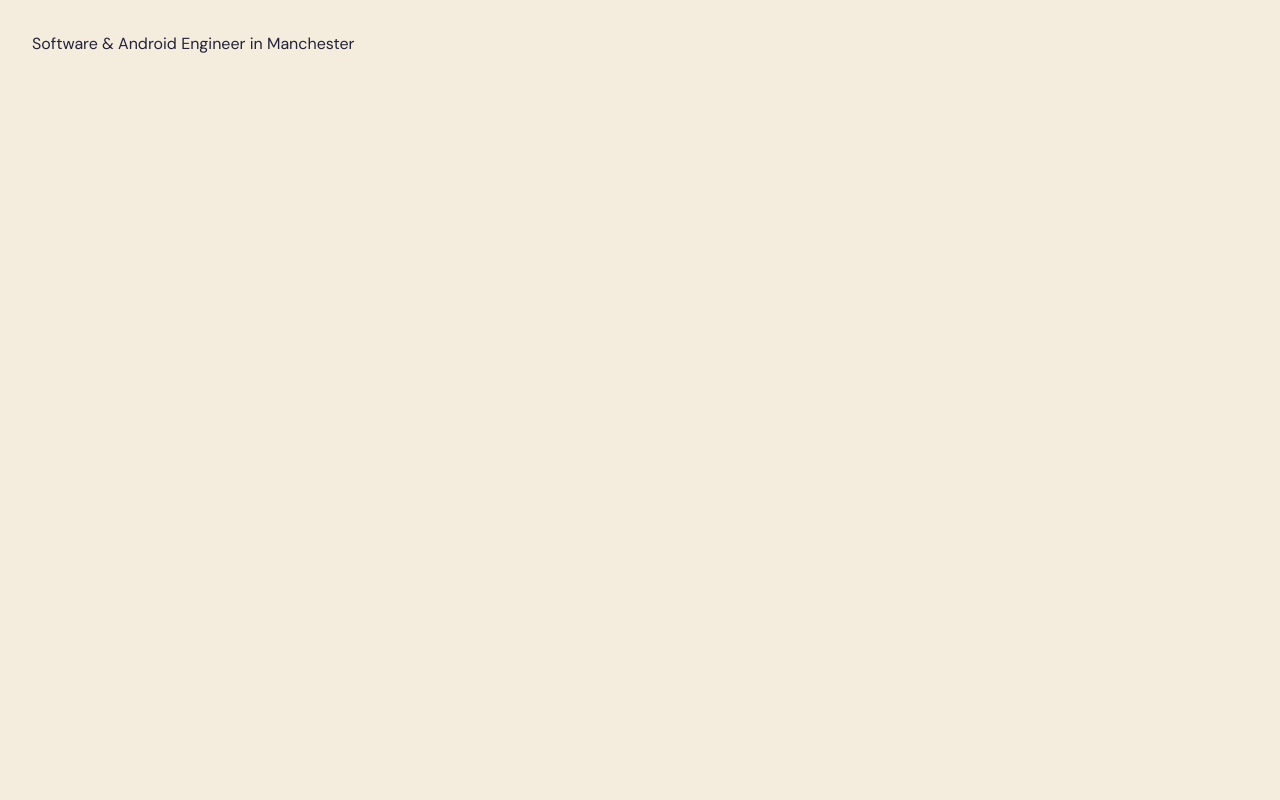
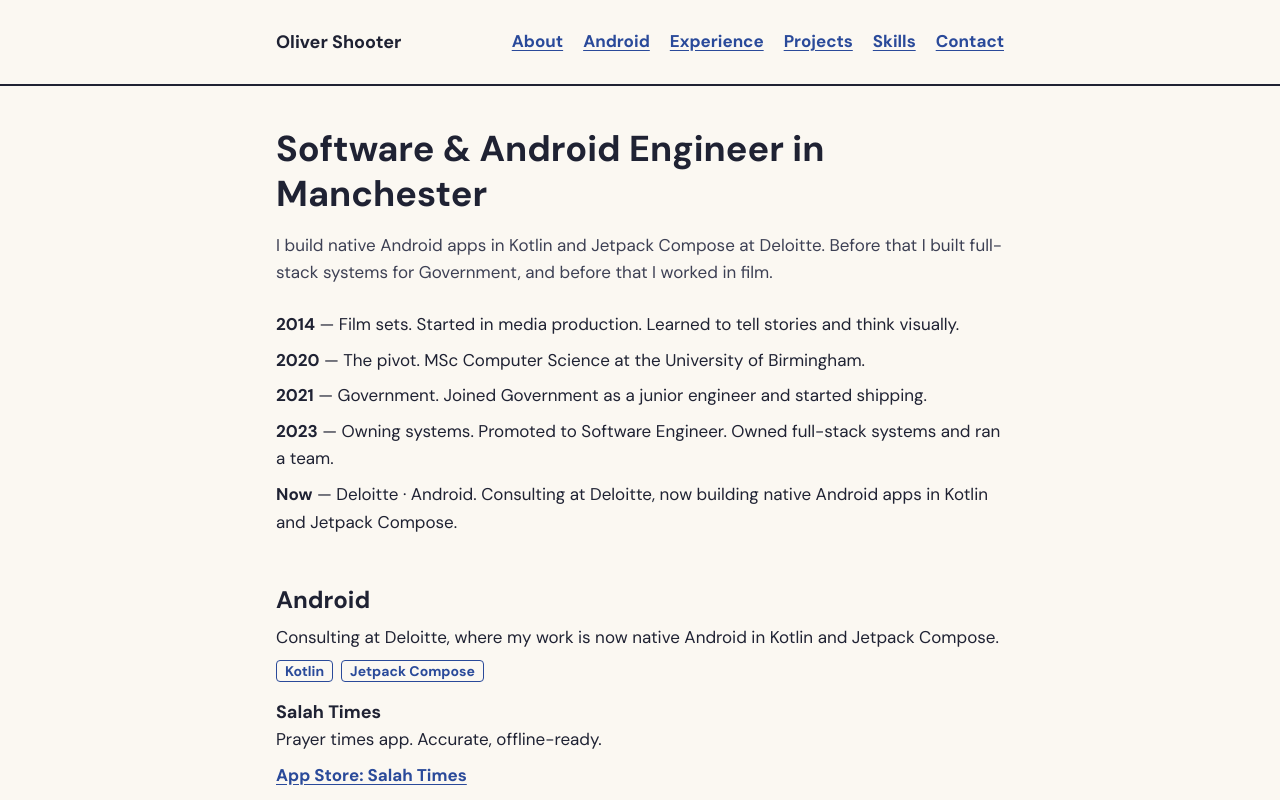
Before and after one commit to olivershooter/portfolio, a React (Vite) app: page /quick in a window 1280 px wide. Shown: the top 800 px of the page. Built offline with nearby package versions, Linux system fonts and the light colour scheme.

Commit message:
feat: build The Quick Read page (WCAG 2.2 AA)
Checked: 320px reflow with no horizontal scroll (iframe harness), dark theme
renders with visible underlined links; axe clean in tests.

```diff
--- a/src/pages/QuickRead.tsx
+++ b/src/pages/QuickRead.tsx
@@ -1,9 +1,241 @@
-import { profile } from '../content'
+import { Link } from 'react-router-dom'
+import ExternalLink from '../components/ExternalLink'
+import SwitchVersionLink from '../components/SwitchVersionLink'
+import {
+	currentRole,
+	experience,
+	mobileProjects,
+	profile,
+	projects,
+	skills,
+	type Project
+} from '../content'
+
+const NAV = [
+	{ id: 'about', label: 'About' },
+	{ id: 'android', label: 'Android' },
+	{ id: 'experience', label: 'Experience' },
+	{ id: 'projects', label: 'Projects' },
+	{ id: 'skills', label: 'Skills' },
+	{ id: 'contact', label: 'Contact' }
+] as const
+
+const LINK_LABELS: Readonly<Record<keyof Project['links'], string>> = {
+	live: 'Live site',
+	appStore: 'App Store',
+	playStore: 'Google Play',
+	github: 'GitHub'
+}
+
+const YEAR = new Date().getFullYear()
+
+function StackTags({ items }: { readonly items: readonly string[] }) {
+	return (
+		<ul className='mt-2 flex flex-wrap gap-2' aria-label='Tech stack'>
+			{items.map(item => (
+				<li
+					key={item}
+					className='rounded border border-quick-link px-2 text-sm font-semibold text-quick-link'
+				>
+					{item}
+				</li>
+			))}
+		</ul>
+	)
+}
+
+function ProjectLinks({ project }: { readonly project: Project }) {
+	const entries = Object.entries(project.links) as [
+		keyof Project['links'],
+		string
+	][]
+	return (
+		<p className='mt-2 flex flex-wrap gap-4'>
+			{entries.map(([kind, href]) => (
+				<ExternalLink key={kind} href={href} className='quick-link'>
+					{`${LINK_LABELS[kind]}: ${project.name}`}
+				</ExternalLink>
+			))}
+		</p>
+	)
+}
 
 export default function QuickRead() {
+	const role = currentRole()
+	const [city] = profile.location.split(',')
 	return (
-		<main className='quick p-8'>
-			<h1>{`${profile.title} in ${profile.location.split(',')[0]}`}</h1>
-		</main>
+		<div className='quick min-h-screen bg-quick-bg font-body text-[17px] leading-relaxed text-quick-text'>
+			<header className='border-b-2 border-quick-rule'>
+				<a
+					href='#main'
+					className='sr-only focus:not-sr-only focus:absolute focus:left-3 focus:top-3 focus:z-10 focus:bg-quick-text focus:px-3 focus:py-2 focus:text-quick-bg'
+				>
+					Skip to content
+				</a>
+				<div className='mx-auto flex max-w-3xl flex-wrap items-center justify-between gap-4 px-5 py-6'>
+					<p className='text-lg font-bold'>{profile.name}</p>
+					<nav aria-label='Sections'>
+						<ul className='flex flex-wrap gap-x-5 gap-y-2'>
+							{NAV.map(item => (
+								<li key={item.id}>
+									<a
+										className='quick-link inline-block py-1'
+										href={`#${item.id}`}
+									>
+										{item.label}
+									</a>
+								</li>
+							))}
+						</ul>
+					</nav>
+				</div>
+			</header>
+
+			<main id='main' tabIndex={-1} className='mx-auto max-w-3xl px-5 py-10'>
+				<section id='about' aria-labelledby='about-heading'>
+					<h1
+						id='about-heading'
+						className='text-4xl font-extrabold leading-tight'
+					>
+						{`${profile.title} in ${city}`}
+					</h1>
+					<p className='mt-4 max-w-prose text-quick-muted'>
+						{profile.shortBio}
+					</p>
+					<ol className='mt-6 space-y-2'>
+						{profile.story.map(beat => (
+							<li key={beat.year}>
+								<span className='font-bold'>{beat.year}</span>
+								{` — ${beat.title}. ${beat.text}`}
+							</li>
+						))}
+					</ol>
+				</section>
+
+				<section
+					id='android'
+					aria-labelledby='android-heading'
+					className='mt-12'
+				>
+					<h2 id='android-heading' className='text-2xl font-extrabold'>
+						Android
+					</h2>
+					<p className='mt-2 max-w-prose'>{role.summary}</p>
+					<StackTags items={['Kotlin', 'Jetpack Compose']} />
+					<ul className='mt-4 space-y-4'>
+						{mobileProjects().map(project => (
+							<li key={project.id}>
+								<h3 className='text-lg font-bold'>{project.name}</h3>
+								<p>{project.tagline}</p>
+								<ProjectLinks project={project} />
+							</li>
+						))}
+					</ul>
+				</section>
+
+				<section
+					id='experience'
+					aria-labelledby='experience-heading'
+					className='mt-12'
+				>
+					<h2 id='experience-heading' className='text-2xl font-extrabold'>
+						Experience
+					</h2>
+					{experience.map(item => (
+						<article key={item.id} className='mt-6'>
+							<h3 className='text-lg font-bold'>{item.title}</h3>
+							<p className='text-quick-muted'>{`${item.org} · ${item.period}`}</p>
+							<ul className='mt-2 list-disc space-y-1 pl-5'>
+								{item.bullets.map(bullet => (
+									<li key={bullet}>{bullet}</li>
+								))}
+							</ul>
+							<StackTags items={item.stack} />
+						</article>
+					))}
+				</section>
+
+				<section
+					id='projects'
+					aria-labelledby='projects-heading'
+					className='mt-12'
+				>
+					<h2 id='projects-heading' className='text-2xl font-extrabold'>
+						Projects
+					</h2>
+					{projects.map(project => (
+						<article key={project.id} className='mt-8'>
+							<h3 className='text-lg font-bold'>{project.name}</h3>
+							<p className='font-semibold'>{project.tagline}</p>
+							<img
+								src={project.image}
+								alt={project.alt}
+								width={project.imageSize.width}
+								height={project.imageSize.height}
+								loading='lazy'
+								className='mt-3 h-auto w-full rounded'
+							/>
+							<p className='mt-3'>{project.description}</p>
+							<StackTags items={project.stack} />
+							<ProjectLinks project={project} />
+						</article>
+					))}
+				</section>
+
+				<section id='skills' aria-labelledby='skills-heading' className='mt-12'>
+					<h2 id='skills-heading' className='text-2xl font-extrabold'>
+						Skills
+					</h2>
+					<div className='mt-4 grid gap-6 sm:grid-cols-2'>
+						{skills.map(group => (
+							<div key={group.title}>
+								<h3 className='font-bold'>{group.title}</h3>
+								<p>{group.items.join(', ')}</p>
+							</div>
+						))}
+					</div>
+				</section>
+
+				<section
+					id='contact'
+					aria-labelledby='contact-heading'
+					className='mt-12'
+				>
+					<h2 id='contact-heading' className='text-2xl font-extrabold'>
+						Contact
+					</h2>
+					<p className='mt-2 max-w-prose'>{profile.contactMessage}</p>
+					<p className='mt-3 flex flex-wrap gap-4'>
+						<a className='quick-link' href={`mailto:${profile.email}`}>
+							{profile.email}
+						</a>
+						<ExternalLink className='quick-link' href={profile.links.github}>
+							GitHub
+						</ExternalLink>
+						{profile.links.linkedin ? (
+							<ExternalLink
+								className='quick-link'
+								href={profile.links.linkedin}
+							>
+								LinkedIn
+							</ExternalLink>
+						) : null}
+					</p>
+					<p className='mt-10'>
+						Want the interactive version?{' '}
+						<Link className='quick-link' to='/late-shift'>
+							Visit The Late Shift
+						</Link>
+					</p>
+				</section>
+			</main>
+
+			<footer className='border-t-2 border-quick-rule'>
+				<div className='mx-auto flex max-w-3xl flex-wrap justify-between gap-4 px-5 py-6 text-quick-muted'>
+					<p>{`${profile.name} · ${profile.location} · ${YEAR}`}</p>
+					<SwitchVersionLink className='quick-link' />
+				</div>
+			</footer>
+		</div>
 	)
 }
```
Also changed, not shown: 1 other file (tests, documents, lock files or other folders).
